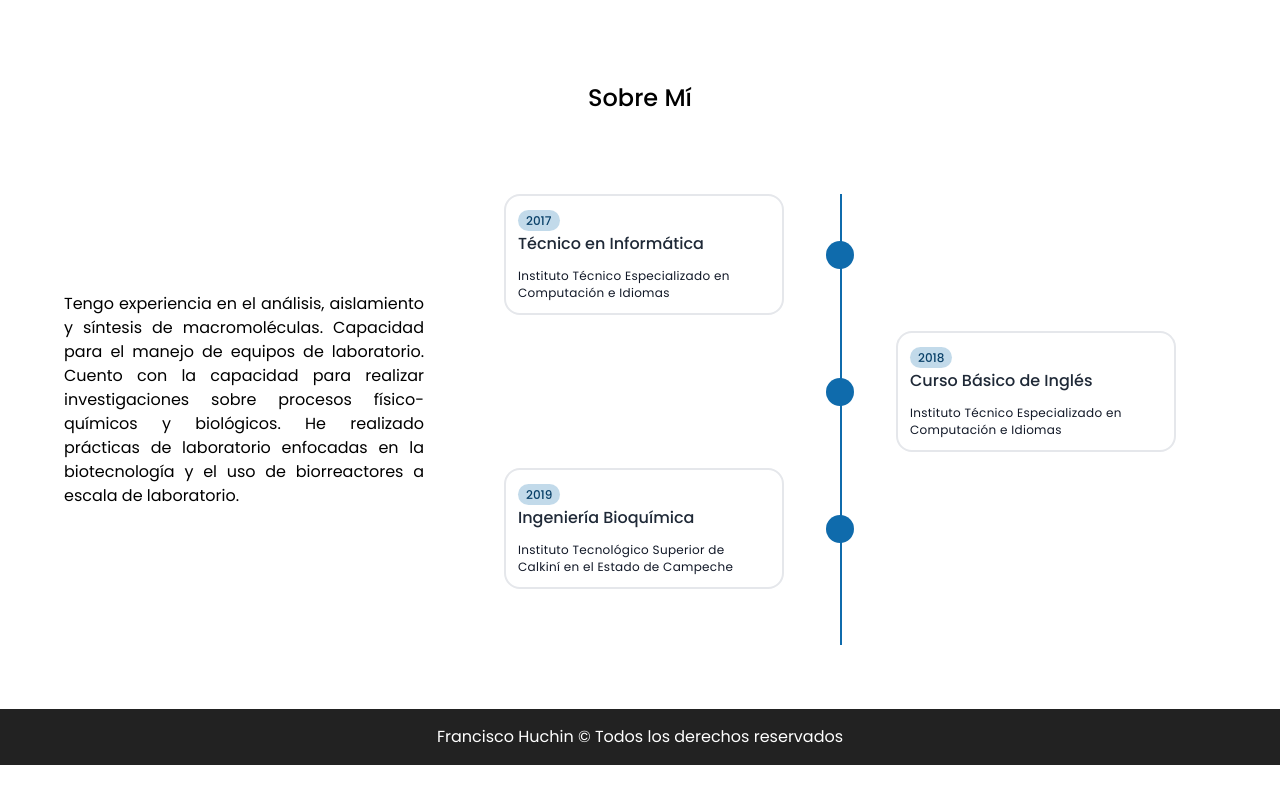
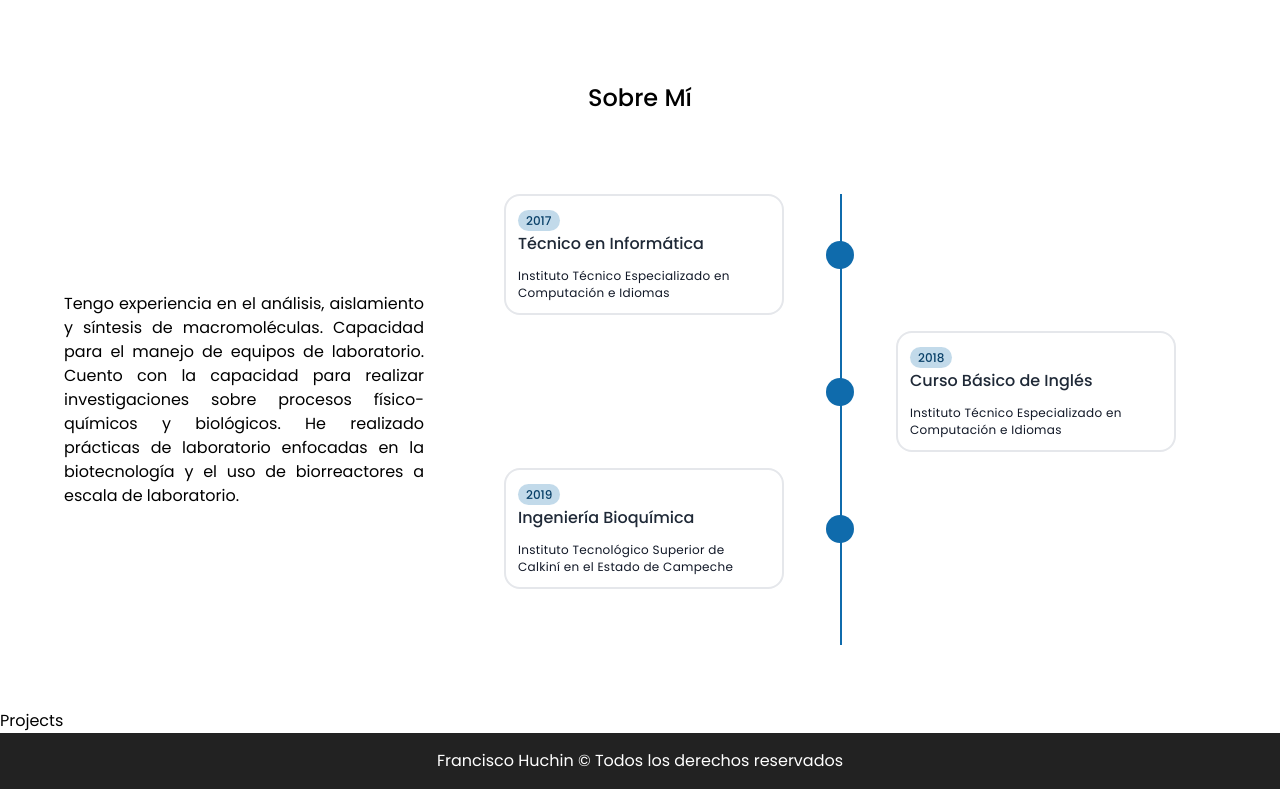
Before and after one commit to FranciscoHuchinUc/PortfolioVioleta, a React (Vite) app: page / in a window 1280 px wide. Shown: the part 674-1463 px from the top of the page. Before the commit the page ends 1439 px from the top, so only its background shows below. Built offline with nearby package versions, Linux system fonts and the light colour scheme.

Commit message:
REMOVE: Layout Removido Globalmente

```diff
--- a/src/App.tsx
+++ b/src/App.tsx
@@ -1,4 +1,4 @@
-import { Brand, Footer, Layout, Navbar } from './components'
+import { Brand, Footer, Navbar } from './components'
 import { About, Home, Projects } from './pages'
 
 function App () {
@@ -8,6 +8,7 @@ function App () {
       <Home />
       <Brand />
       <About />
+      <Projects />
       <Footer />
     </>
   )
```
